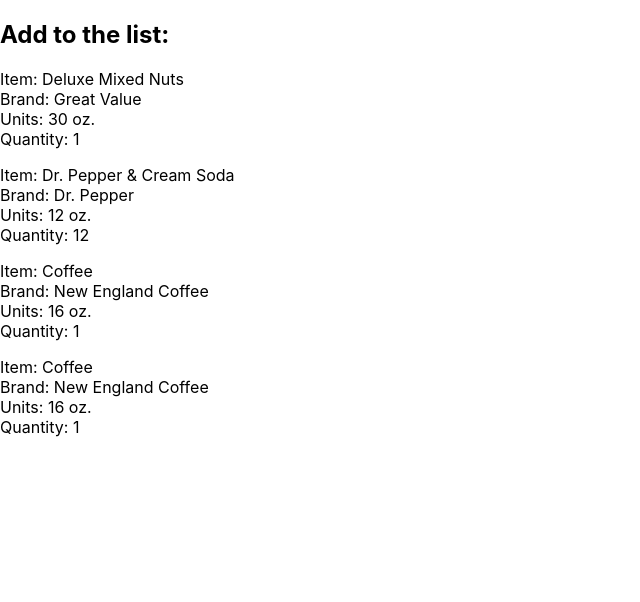
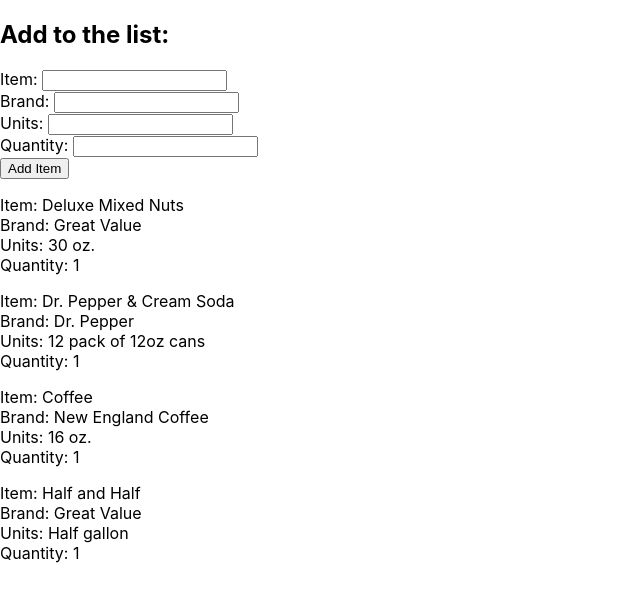
Before and after one commit to nuetzi/react_groceries, a React (Create React App) app: page / in a window 1280 px wide. Shown: the top 602 px of the page, without its empty margins (0-640 px from the left). Built offline with nearby package versions, Linux system fonts and the light colour scheme.

Commit message:
Basic input form created

```diff
--- a/src/App.js
+++ b/src/App.js
@@ -8,6 +8,8 @@
 
   const [groceries, setGroceries] = useState(List);
 
+  const addItem =
+
   useEffect(() => {
   });
 
@@ -15,24 +17,30 @@
     <div>
       <h2>Add to the list:</h2>
       <form>
+        Item: <input type="text" name="item" /> <br/>
+        Brand: <input type="text" name="brand" /> <br/>
+        Units: <input type="text" name="units" /> <br/>
+        Quantity: <input type="text" name="quantity" /> <br/>
+        <input type="submit" value="Add Item" id="submit" />
+      </form>
 
-      </form>
       <div className="completeList">
         {
           groceries.map((each, i) => {
             return (
               each.isPurchased
               ? null
-              : <Item
+              : <Item key={i}
                 item={each.item}
                 brand={each.brand}
                 units={each.units}
                 quantity={each.quantity}
-                key={i} />
+                />
             );
           })
         }
       </div>
+
     </div>
   );
 };
--- a/src/Item.jsx
+++ b/src/Item.jsx
@@ -1,11 +1,12 @@
 export default function Item (props) {
+    let { item, brand, units, quantity } = props;
     return (
         <div className="listItem">
             <p>
-            Item: {props.item} <br/>
-            Brand: {props.brand} <br/>
-            Units: {props.units} <br/>
-            Quantity: {props.quantity} <br/>
+            Item: {item} <br/>
+            Brand: {brand} <br/>
+            Units: {units} <br/>
+            Quantity: {quantity} <br/>
             </p>
         </div>
     );
--- a/src/List.js
+++ b/src/List.js
@@ -9,8 +9,8 @@
     {
         item: "Dr. Pepper & Cream Soda",
         brand: "Dr. Pepper",
-        units: "12 oz.",
-        quantity: "12",
+        units: "12 pack of 12oz cans",
+        quantity: "1",
         isPurchased: false
     },
     {
@@ -21,9 +21,9 @@
         isPurchased: false
     },
     {
-        item: "Coffee",
-        brand: "New England Coffee",
-        units: "16 oz.",
+        item: "Half and Half",
+        brand: "Great Value",
+        units: "Half gallon",
         quantity: "1",
         isPurchased: false
     }
```
